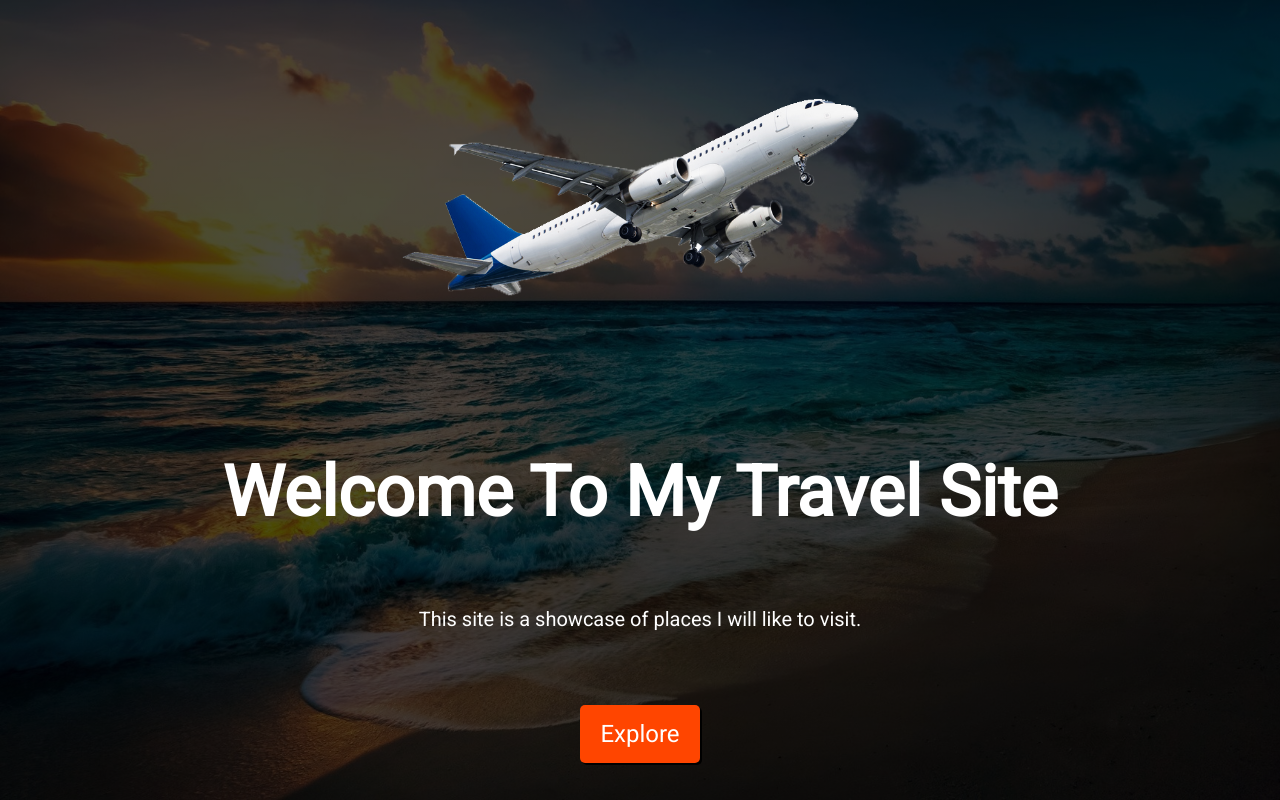
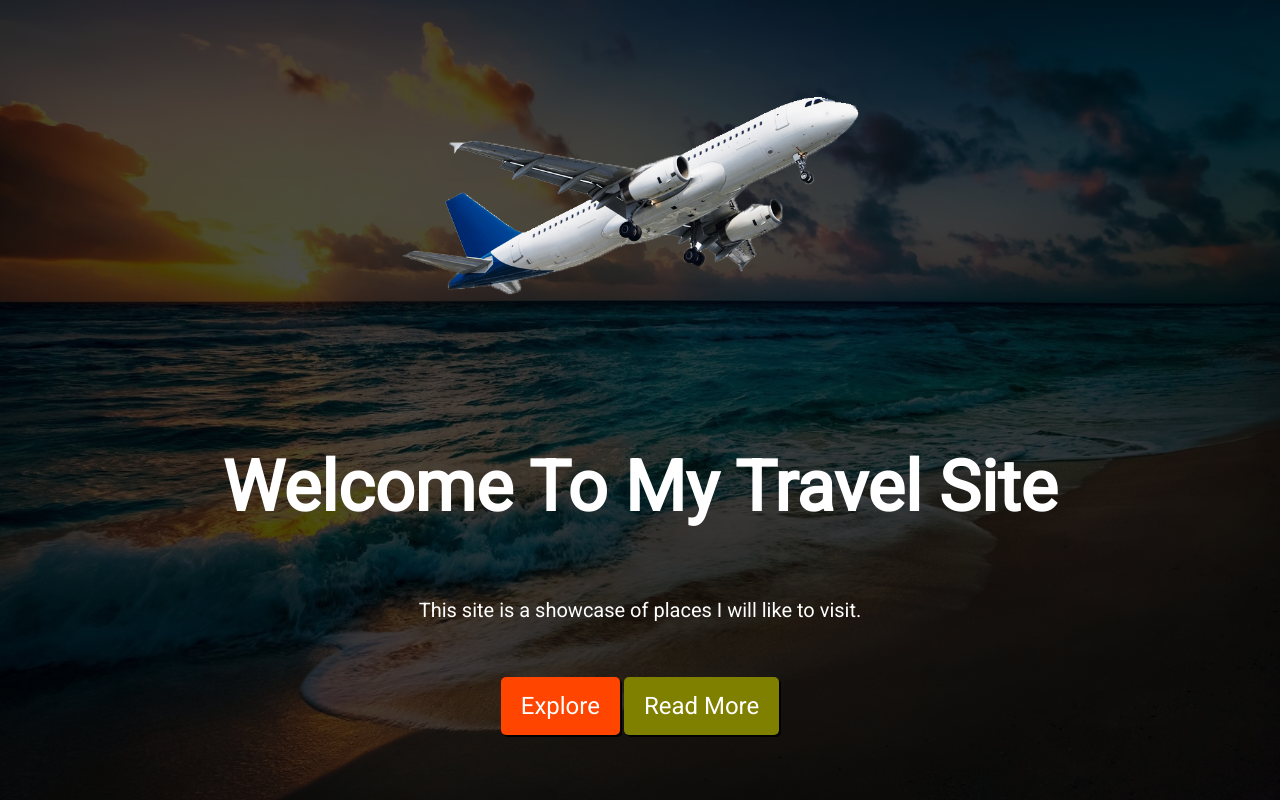
Before and after one commit to cirmar/One-off-classes-instructor, a plain HTML site: page index.html in a window 1280 px wide. Drawn offline with Linux system fonts and the light colour scheme.

Commit message:
added second btn, updated anchor css, add bottom padding

```diff
--- a/index.html
+++ b/index.html
@@ -10,6 +10,10 @@
   <img src="images/airplane.png" alt="Airplane">
   <h1>Welcome To My Travel Site</h1>
   <p>This site is a showcase of places I will like to visit.</p>
-  <a href="#" class="button">Explore</a>
+  <div>
+    <a href="#" class="explore">Explore</a>
+    <a href="#" class="more">Read More</a>
+  <div>
+
 </body>
 </html>
--- a/style.css
+++ b/style.css
@@ -2,10 +2,12 @@
 *{
   padding: 0;
   margin: 0;
+  box-sizing: border-box;
 }
 body{
   width: 100vw;
   height: 100vh;
+  padding-bottom: 45px;
   display: flex;
   flex-direction: column;
   justify-content: space-around;
@@ -36,13 +38,17 @@ p{
 
 a {
   text-decoration: none;
-}
-
-.button {
-  background-color: orangered;
   padding: 15px 20px;
   border-radius: 5px;
   font-size: 24px;
   box-shadow: 2px 2px black;
   color: white;
 }
+
+.explore {
+  background-color: orangered;
+}
+
+.more {
+  background-color: olive;
+}
```
